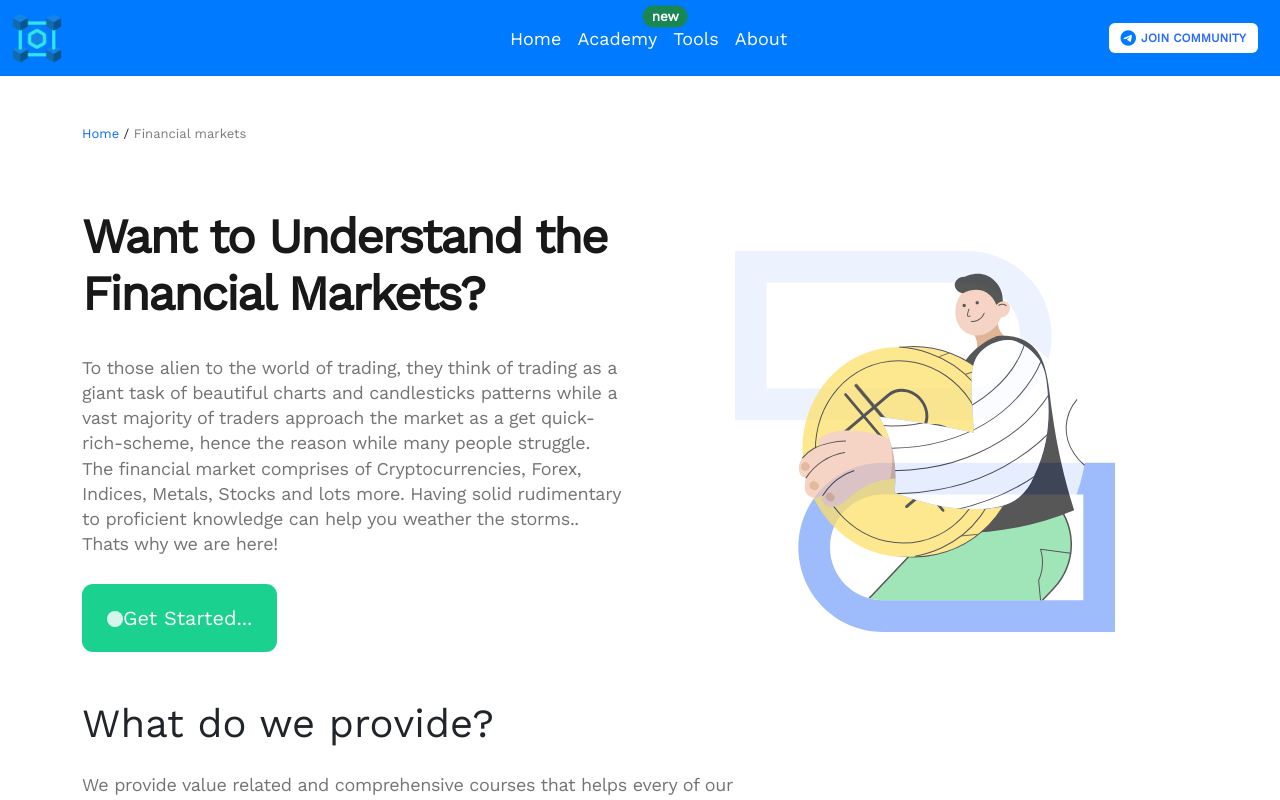
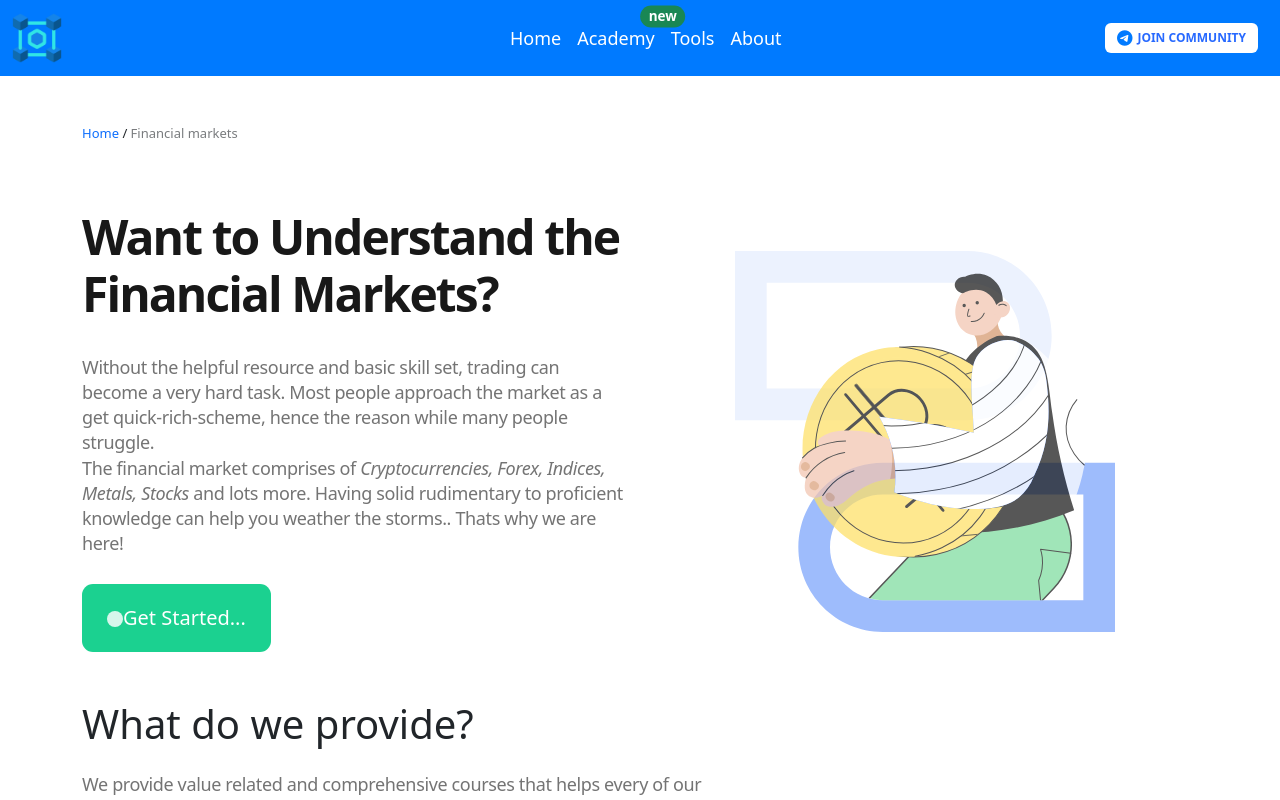
Before and after one commit to TEE2DWHY/TeamDefi, a React (Create React App) app: page /financial-markets in a window 1280 px wide. Shown: the top 800 px of the page. Built offline with nearby package versions, Linux system fonts and the light colour scheme.

Commit message:
made changes to the font-family

```diff
--- a/package.json
+++ b/package.json
@@ -6,6 +6,7 @@
     "@testing-library/jest-dom": "^5.16.5",
     "@testing-library/react": "^13.3.0",
     "@testing-library/user-event": "^13.5.0",
+    "axios": "^1.2.0",
     "react": "^18.2.0",
     "react-dom": "^18.2.0",
     "react-router": "^6.4.0",
--- a/src/components/LearnCrypto.js
+++ b/src/components/LearnCrypto.js
@@ -10,7 +10,7 @@ function LearnCrypto() {
                             <h1 className="header-financials">About Team Defi...</h1>
                             <p style={{ marginTop: "26px", opacity: "0.6" }}>
 
-                                Team Defi is a an educational platform designed to help users easily learn about cryptocurrency, with simple, relevant and engaging content.
+                                Team Defi is a an educational platform designed to help users easily learn about cryptocurrency and every of its related technologies, with simple, relevant and engaging content.
                                 <br /> <br />
                                 You can proceed by starting with the basics of cryptocurrecies or choose from our other available courses.
                             </p>
--- a/src/index.css
+++ b/src/index.css
@@ -3,7 +3,7 @@ body {
   -webkit-font-smoothing: antialiased;
   padding: 0;
   /* color: #fff; */
-  font-family: "Work Sans",sans-serif;
+  /* font-family: "Work Sans",sans-serif; */
 }
 
 .logo{
--- a/src/pages/Forex.js
+++ b/src/pages/Forex.js
@@ -1,6 +1,7 @@
 import Navbar from "../components/Navbar"
 import Footer from "../components/Footer"
 import { Link } from "react-router-dom"
+
 
 const Forex = () => {
     return (
@@ -16,9 +17,9 @@ const Forex = () => {
                     <div className="col-lg-6">
                         <h1 className="header-financials">Want to Understand the Financial Markets?</h1>
                         <br />
-                        <p className="understand-p">To those alien to the world of trading, they think of trading as a giant task of beautiful charts and candlesticks patterns while a vast majority of traders approach the market as a get quick-rich-scheme, hence the reason while many people struggle.
+                        <p className="understand-p">Without the helpful resource and basic skill set, trading can become a very hard task. Most people approach the market as a get quick-rich-scheme, hence the reason while many people struggle.
                             <br />
-                            The financial market comprises of Cryptocurrencies, Forex, Indices, Metals, Stocks and lots more.
+                            The financial market comprises of <em> Cryptocurrencies, Forex, Indices, Metals, Stocks </em> and lots more.
                             Having solid rudimentary to proficient knowledge can help you weather the storms.. Thats why we are here!
                         </p>
                         <a href="#financial-form"><button type="button" className="btn-financials">  <span className="spinner-grow spinner-grow-sm" role="status" aria-hidden="true"></span>
```
Also changed, not shown: 1 other file (tests, documents, lock files or other folders).
